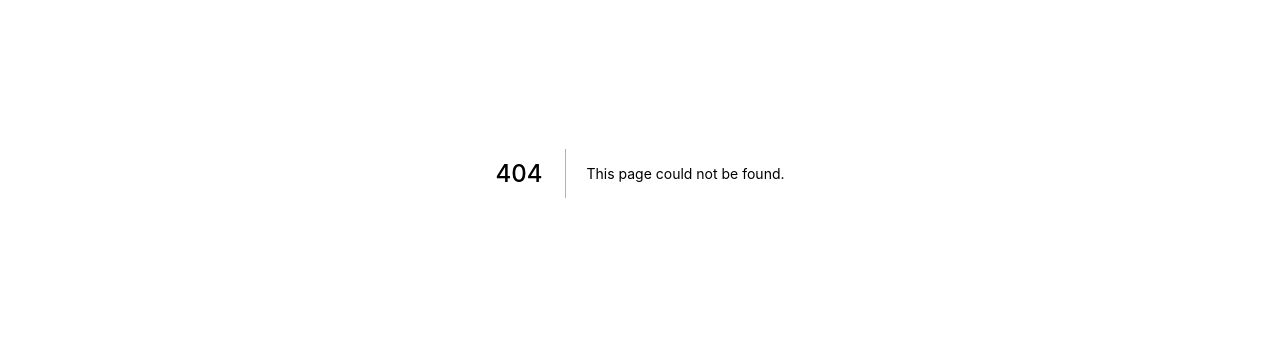
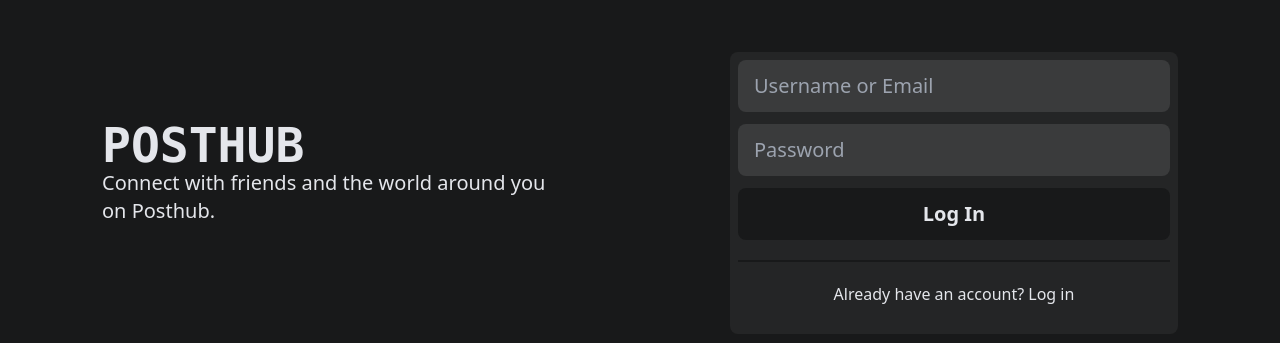
Before and after one commit to JethroNatividad/newposthub, a Next.js app: page /signup in a window 1280 px wide. Before the commit this address had no page. Shown: the part 227-570 px from the top of the page. Built offline with nearby package versions, Linux system fonts and the light colour scheme; no server answers.

Commit message:
create signup component

```diff
--- /dev/null
+++ b/components/Signup.js
@@ -0,0 +1,66 @@
+import axios from '../lib/axios'
+import { Formik } from 'formik'
+import { useRouter } from 'next/router'
+import React from 'react'
+import Link from "next/link"
+import Nprogress from 'nprogress'
+
+const Signup = () => {
+    const router = useRouter()
+
+    return (
+        <div
+            className='min-h-screen bg-primary-dark'
+        >
+            <div className='min-h-screen space-y-10 px-3 flex flex-col lg:flex-row items-center lg:justify-around'>
+
+                <div className='text-offwhite-50 text-center lg:text-left'>
+                    <h1 className="text-5xl font-bold font-mono">POSTHUB</h1>
+                    <p className='text-lg md:text-xl max-w-md'>Connect with friends and the world around you on Posthub.</p>
+                </div>
+
+                <div className='rounded-lg p-2 bg-secondary-dark w-full max-w-md mx-auto md:mx-0'>
+
+                    <Formik initialValues={ { usernameOrEmail: '', password: '' } }
+                        onSubmit={ async ({ usernameOrEmail, password }, { setSubmitting }) => {
+                            try {
+                                Nprogress.start()
+                                setSubmitting(true)
+                                const res = await axios.post('/auth/login', { usernameOrEmail, password })
+                                console.log(res.data)
+                                if (res.data.error) {
+                                    alert(res.data.error.message)
+                                    return setSubmitting(false)
+                                }
+                                Nprogress.done()
+                                router.push('/')
+                                setSubmitting(false)
+                            } catch (error) {
+                                console.log(error)
+                            }
+                        } }>
+                        { ({ values, handleChange, isSubmitting, handleSubmit }) => (
+                            <form className='flex flex-col space-y-3' onSubmit={ handleSubmit }>
+
+                                <input className=' px-4 py-3 rounded-lg outline-none text-md md:text-xl text-offwhite-50 bg-tertiary-dark' placeholder='Username or Email' type="text" name="usernameOrEmail" value={ values.usernameOrEmail } onChange={ handleChange } />
+                                <input className=' px-4 py-3 rounded-lg outline-none text-md md:text-xl text-offwhite-50 bg-tertiary-dark' placeholder='Password' type="password" name="password" value={ values.password } onChange={ handleChange } />
+                                <button className='px-4 hover:brightness-110 mb-5 py-3 rounded-lg outline-none text-md md:text-xl font-bold text-offwhite-50 bg-primary-dark' type="submit">Log In</button>
+
+                            </form>
+                        ) }
+                    </Formik>
+                    <div className='flex flex-col items-center my-5 space-y-5'>
+                        <hr className='border-b-[1px] border-primary-dark w-full' />
+                        <p className='text-offwhite-50'>Already have an account? <Link href="#">
+                            <a >Log in</a>
+                        </Link></p>
+
+
+                    </div>
+                </div>
+            </div>
+        </div>
+    )
+}
+
+export default Signup
--- /dev/null
+++ b/pages/signup.js
@@ -0,0 +1,19 @@
+import React from 'react'
+import fetcherSSR from '../lib/fetcherSSR'
+import Signup from '../components/Signup'
+
+export async function getServerSideProps({ req, res }) {
+    const [error, data] = await fetcherSSR(req, res, '/auth/user')
+    if (data?.user) {
+        return { redirect: { destination: '/' } }
+    }
+    return { props: {} }
+}
+
+const signup = () => {
+    return (
+        <Signup />
+    )
+}
+
+export default signup
```
